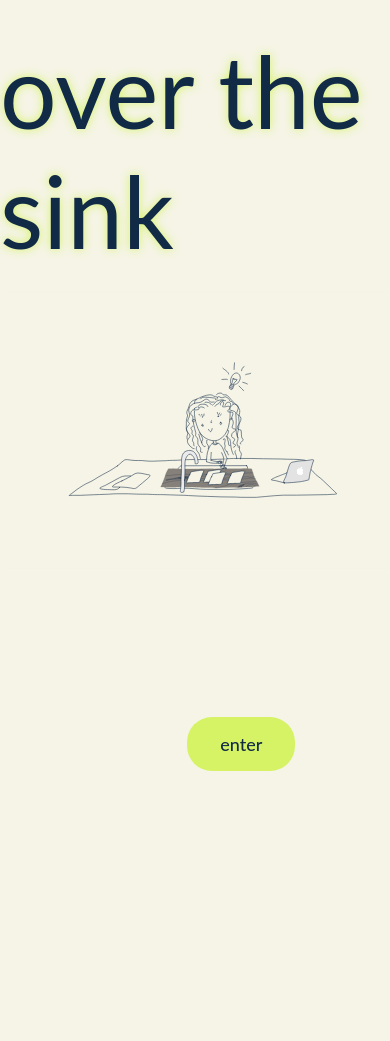
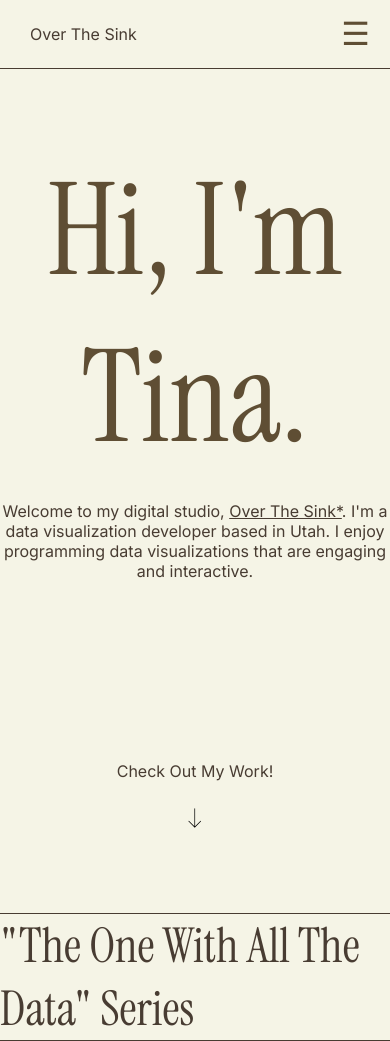
Before and after one commit to tinaamath1/website, a website built with Vite: page index.html in a window 390 px wide. Before the commit the page ends 863 px from the top, so only its background shows below. Built offline with nearby package versions, Linux system fonts and the light colour scheme; a web font is replaced by a local one.

Commit message:
Updated to a responsive homepage and layout

```diff
--- a/index.html
+++ b/index.html
@@ -4,7 +4,7 @@
         <link rel="stylesheet" href="styles.css" />
         <link rel="preconnect" href="https://fonts.googleapis.com">
         <link rel="preconnect" href="https://fonts.gstatic.com" crossorigin>
-        <link href="https://fonts.googleapis.com/css2?family=Unbounded:wght@200..900&display=swap" rel="stylesheet">
+        <link href="https://fonts.googleapis.com/css2?family=Instrument+Serif:ital@0;1&family=Inter:ital,opsz,wght@0,14..32,100..900;1,14..32,100..900&display=swap" rel="stylesheet">
         <link rel="apple-touch-icon" sizes="180x180" href="favicon/apple-touch-icon.png">
         <link rel="icon" type="image/png" sizes="32x32" href="favicon/favicon-32x32.png">
         <link rel="icon" type="image/png" sizes="16x16" href="favicon/favicon-16x16.png">
@@ -12,16 +12,41 @@
         <meta name="viewport" content="width=device-width, initial-scale=1.0">
         <title>Over The Sink</title>
     </head>
+    <header>
+        <nav class="navbar">
+            <div class="logo">Over The Sink</div>
+            <button id="hamburger-menu" aria-label="Toggle navigation">☰</button>
+            <div class="nav-links">
+                <li><a href="about.html">About</a></li>
+                <li><a href="work/allWork.html">Work With Me</a></li>
+            </div>
+        </nav>
+    </header>
     <body>
+        <div id="hero-container">
+            <h1>
+                <span id="hi">Hi,</span>
+                <span id="im">I'm </span>
+                <span id="tina">Tina.</span>
+            </h1>
+            <p class="centered-text">Welcome to my digital studio, <u>Over The Sink*</u>. I'm a data visualization developer based in Utah. I enjoy programming data visualizations that are engaging and interactive. </p>
+            <p class="work-button">Check Out My Work!</p>
+            <!-- <img class="arrow" src="right-arrow.svg" onclick="scrollToSection()"/> -->
 
-        <div class="container">
-            <img src="OTSlogo.svg">
-            <div class="text-overlay">
-                <span id="blinking-text">over the sink</span>
-            </div>
+            <svg class="arrow" onclick="scrollToSection()" height="800px" width="800px" version="1.1" id="Capa_1" xmlns="http://www.w3.org/2000/svg" xmlns:xlink="http://www.w3.org/1999/xlink"
+	        viewBox="0 0 227.096 227.096" xml:space="preserve">
+                <g>
+                    <g>
+                        <polygon points="152.835,39.285 146.933,45.183 211.113,109.373 0,109.373 0,117.723 211.124,117.723
+                        146.933,181.902 152.835,187.811 227.096,113.55 		"/>
+                    </g>
+                </g>
+            </svg>
         </div>
-        <button id="hp-btn" onClick="enterPortfolio()">enter</button>
 
+        <div id="work-section">
+            <h2 class="project-headings">"The One With All The Data" Series</h2>
+        </div>
         <script src="index.js"></script>
     </body>
 </html>
--- a/index.js
+++ b/index.js
@@ -1,3 +1,49 @@
-function enterPortfolio() {
-    window.location.href = "work/allWork.html";
+document.addEventListener("DOMContentLoaded", function () {
+    const hamburger = document.querySelector("#hamburger-menu");
+    const navLinks = document.querySelector(".nav-links");
+
+    hamburger.addEventListener("click", () => {
+        navLinks.classList.toggle("active");
+    });
+});
+
+
+
+document.addEventListener("DOMContentLoaded", function() {
+    const hi = document.getElementById("hi");
+    const im = document.getElementById("im");
+    const tina = document.getElementById("tina");
+
+    // Function to change color and opacity
+    function changeColorAndOpacity() {
+        setTimeout(() => {
+            hi.style.opacity = "1";
+            hi.style.color = "#D2042D";
+        }, 500);
+
+        setTimeout(() => {
+            hi.style.color = "#5f4e34";
+            im.style.opacity = "1";
+            im.style.color = "#D2042D";
+        }, 1500);
+
+        setTimeout(() => {
+            im.style.color = "#5f4e34";
+            tina.style.opacity = "1";
+            tina.style.color = "#D2042D";
+        }, 2500);
+
+        setTimeout(() => {
+            tina.style.color = "#5f4e34";
+        }, 4000);
+    }
+    changeColorAndOpacity();
+});
+
+function scrollToSection(){
+    const section = document.getElementById("work-section");
+    section.scrollIntoView({
+        behavior: "smooth",
+    })
+    console.log("clicked")
 }
--- a/styles.css
+++ b/styles.css
@@ -1,135 +1,151 @@
 body{
+    background-color: 	#F5F4E6;
+    margin: 0;
+    cursor: default;
+    color: #483C32
 
-    background-color: #F5F4E6;
-    font-family: "Lato", sans-serif;
 }
 
-img {
-    height: 100vh;
-    width: 100vw;
+*{
+    margin: 0;
+    padding: 0;
+    box-sizing: border-box;
+}
+
+.navbar{
+    display: flex;
+    justify-content: space-between;
+    align-items: center;
+    padding: 15px 20px;
+    border-bottom: 1.5px solid #483C32;
+}
+
+.navbar, p{
+    font-family: "Inter", serif;
 }
 
 h1{
-    font-size: 70px;
-    margin: 0px;
-}
-
-#hp-btn{
-    /* font-family: "Unbounded", sans-serif; */
-    font-family: "Lato", sans-serif;
-    font-weight: 500;
-    font-size: 18px;
-    color: #112A46;
-    padding: 16px 33px;
-    border-radius: 25px;
-    width: auto;
-    background: #d5f365;
-    border: none;
+    font-family: "Instrument Serif", serif;
+    font-size: 8em;
+    font-weight: 300;
     text-align: center;
-    cursor: pointer;
-    transition: 0.4s;
-    position: absolute;
-    top: 85%;
-    left: 48%;
-    color: #112A46;
-}
-
-.text-overlay{
-    position: absolute;
-    top: 0;
-    left: 0;
-    width: 100%;
-    height: 100%;
-    display: flex;
-    justify-content: center;
-    align-items: start;
+    margin: 0;
+    padding: 0px 0px 20px 0px;
 }
 
 
-#blinking-text{
-    /* font-family: "Unbounded", sans-serif; */
-    font-family: "Lato", sans-serif;
-    text-shadow: 0 0 10px #d5f365;
-    font-size: 100px;
-    margin-top: 30px;
-    color: #112A46;
+.logo, .nav-links{
+    padding: 0px 10px;
+}
+
+.nav-links{
+    list-style: none;
+    display: flex;
+    gap: 20px;
+}
+
+.nav-links li{
+    display: inline;
+}
+
+.nav-links a{
+    text-decoration: none;
+    color: #483C32;
+    padding: 0px 10px;
+}
+
+.nav-links a:hover{
+    text-decoration: none;
+    color: #D2042D;
+    padding: 0px 10px;
+}
+
+#hamburger-menu{
+    display: none;
+    font-size: 2em;
+    background: none;
+    border: none;
+    color: #5f4e34;
+    cursor: pointer;
+    margin-left: auto;
+}
+
+@media (max-width: 768px) {
+    .nav-links {
+        display: none;
+        flex-direction: column;
+        background-color: white;
+        width: 100%;
+        position: absolute;
+        top: 60px;
+        left: 0;
+        padding: 10px;
+        text-align: center;
+    }
+
+    .nav-links.active {
+        display: flex;
+    }
+
+    .nav-links li {
+        padding: 10px 0;
+    }
+
+    #hamburger-menu {
+        display: block;
+    }
 }
 
 
-#hp-btn:hover {
-    box-shadow: 0px 5px 56px 5px #C3D900;
+#hero-container{
+    display: flex;
+    flex-direction: column;
+    justify-content: center;
+    align-items: center;
+    height: 100vh;
 }
 
 
-#incomeAndEducation{
-    color:#3a86ff;
+.centered-text{
+    margin: 0 0 100px 0;
+    max-width: 700px;
+    text-align: center;
 }
 
-#exploreSaltLakeCity{
-    color: #8338ec;
-}
-
-#organizedKnitter{
-    color: #ff006e;
-}
-
-#basketballScoreboard{
-    color: #fb5607;
-}
-
-#passwordGenerator{
-    color: #ffbe0b;
-}
-
-#thisMustBeThePlace{
-    color: #d90429
-}
-
-#unitConverter{
-    color:#3a86ff;
-}
-
-a {
-    text-decoration: none;
-    color: inherit;
-}
-
-a:hover {
-    color: white;
-
-}
-
-.home-nav{
-    display: flex;
-    justify-content: end;
+#hi, #im, #tina{
+    /* color: #483C32;  */
+    opacity: 0;
+    transition: color .1 ease-in-out, opacity .5s ease-in-out;
 }
 
 
-#about-nav, #project-nav{
-    font-size: 48px;
-    color: #112A46;
-    font-weight: 600;
-    margin-bottom: 50px;
+.work-button{
+    margin-top: 80px;
+    text-decoration: none;
+    color: #483C32;
 }
 
-#project-nav{
-    margin-right: 20px;
+.arrow {
+    max-width: 5%;
+    max-height: 4%;
+    margin-top: 20px;
+    transform: rotate(90deg);
 }
 
-#about-nav:hover{
-    color: white;
+
+.arrow:hover{
+    fill: #D2042D;
+    cursor: pointer;
 }
 
-#project-nav:hover{
-    color: white;
+#work-section{
+    border-top: 1.5px solid #483C32;
+    border-bottom: 1.5px solid #483C32;
 }
 
-#about-content{
-    width: 800px;
-    margin: auto;
+
+.project-headings{
+    font-family: "Instrument Serif", serif;
+    font-size: 3em;
+    font-weight: 300;
 }
-
-.about-paragraph{
-    font-size: 24px;
-    line-height: 1.5;
-}
```
Also changed, not shown: right-arrow.svg (added).
